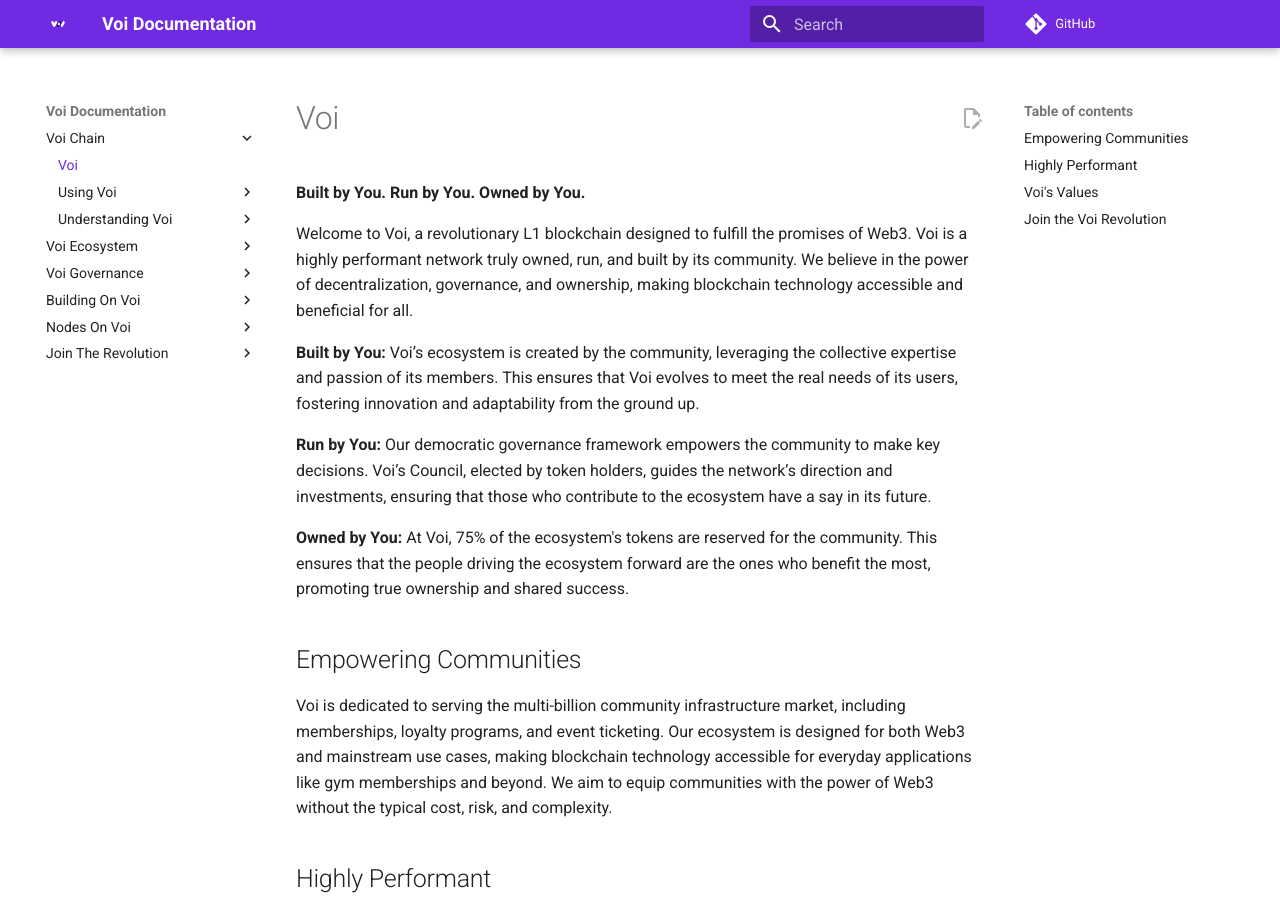
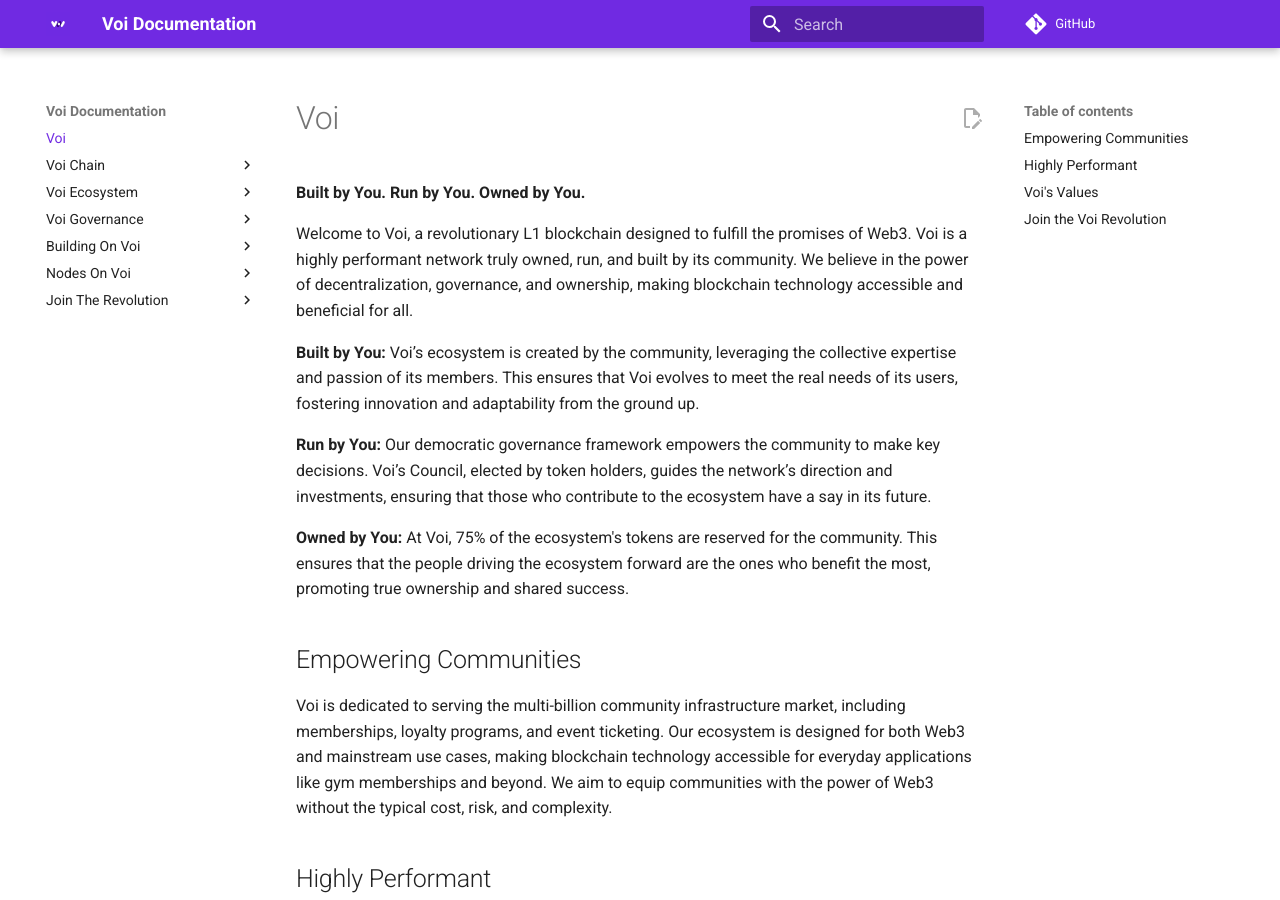
Before and after one commit to VoiNetwork/learn-more, an MkDocs documentation site: the page built from docs/index.md, in a window 1280 px wide and 900 px high. Built offline with MkDocs 1.6.1 and Material for MkDocs 9.7.7, drawn with Linux system fonts in a browser that asks for light colours; plug-ins that fetch from the network failed and are left out; comment, search, counter and statistics services are not loaded; some of the changed lines change nothing that is shown.

Commit message:
Update mkdocs.yml (#4)

```diff
--- a/mkdocs.yml
+++ b/mkdocs.yml
@@ -95,8 +95,8 @@
   - stylesheets/extra.css
 
 nav:
+  - Voi: index.md
   - Voi Chain:
-      - Voi: index.md
       - Using Voi:
           - Create A Wallet: using-voi/create-a-wallet.md
           - Build On Voi: using-voi/build-on-voi.md
```
